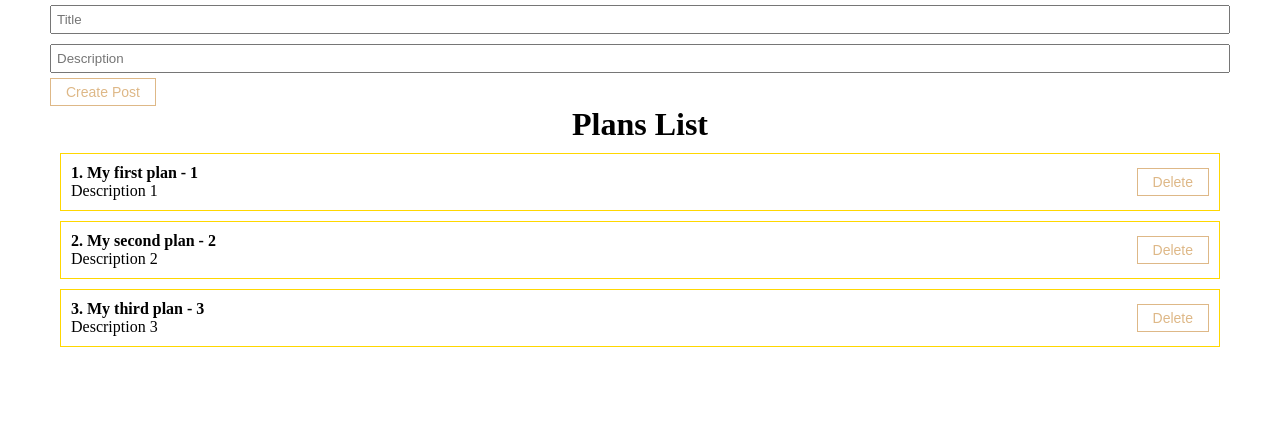
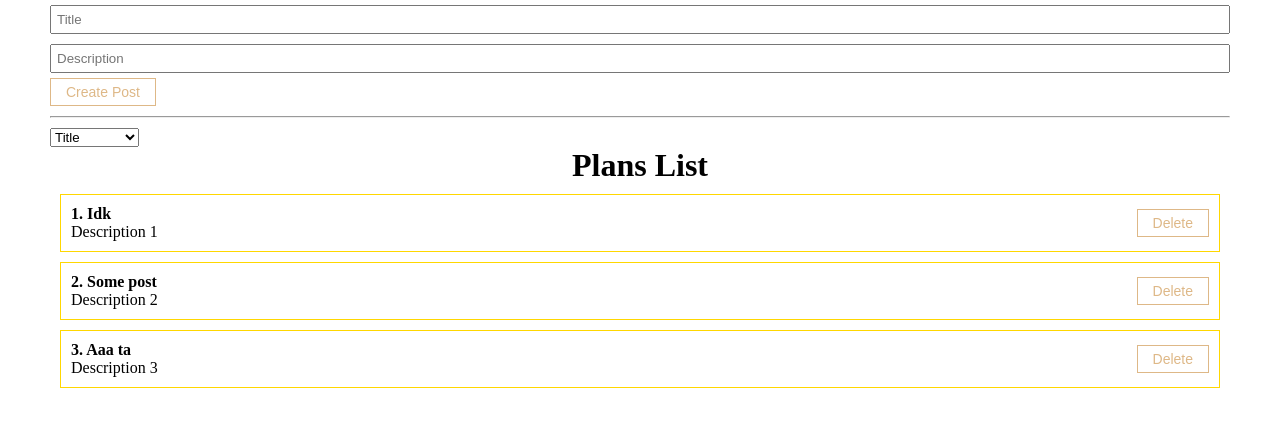
Before and after one commit to coffee8/react-todo-list, a React (Create React App) app: page / in a window 1280 px wide. Shown: the top 426 px of the page. Built offline with nearby package versions, Linux system fonts and the light colour scheme.

Commit message:
add sorting posts

```diff
--- a/src/App.js
+++ b/src/App.js
@@ -2,14 +2,22 @@ import React, {useState} from "react";
 import './styles/App.css';
 import PostList from "./components/PostList";
 import PostForm from "./components/PostForm";
+import MySelect from "./components/UI/select/MySelect";
 
 function App() {
 
     const [posts, setPosts] = useState([
-        {id: '1', title: 'My first plan - 1', body: 'Description 1'},
-        {id: '2', title: 'My second plan - 2', body: 'Description 2'},
-        {id: '3', title: 'My third plan - 3', body: 'Description 3'},
+        {id: '1', title: 'Idk', body: 'Description 1'},
+        {id: '2', title: 'Some post', body: 'Description 2'},
+        {id: '3', title: 'Aaa ta', body: 'Description 3'},
     ]);
+
+    const [selectedSort, setSelectedSort] = useState('');
+
+    const sortOptions = [
+        {value: 'title', name: 'Title'},
+        {value: 'body', name: 'Description'},
+    ];
 
     const createNewPost = (newPost) => {
         setPosts(prevPosts => [...prevPosts, newPost]);
@@ -19,10 +27,22 @@ function App() {
         setPosts(posts.filter(p => p.id !== post.id));
     };
 
+    const sortPosts = (sort) => {
+        setSelectedSort(sort);
+        setPosts([...posts].sort((a, b) => a[sort].localeCompare(b[sort])));
+    }
 
     return (
         <div className="App">
             <PostForm create={createNewPost}/>
+            <hr style={{margin: '10px 0'}}/>
+            <div>
+                <MySelect options={sortOptions}
+                          defaultValue={'Sort by'}
+                          value={selectedSort}
+                          onChange={sortPosts}
+                />
+            </div>
             {posts.length ?
                 <PostList posts={posts} title={'Plans List'} remove={removePost}/>
                 :
--- /dev/null
+++ b/src/components/UI/select/MySelect.jsx
@@ -0,0 +1,16 @@
+import React from 'react';
+
+const MySelect = ({options, defaultValue, value, onChange}) => {
+    return (
+        <select value={value}
+                onChange={event => onChange(event.target.value)}>
+            <option disabled>{defaultValue}</option>
+            {options.map(option =>
+                <option value={option.value} key={option.value}>
+                    {option.name}
+                </option>)}
+        </select>
+    );
+};
+
+export default MySelect;
```
